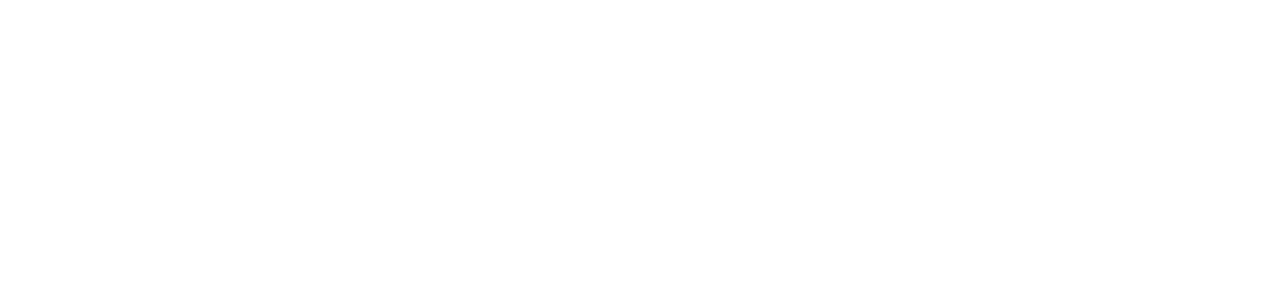
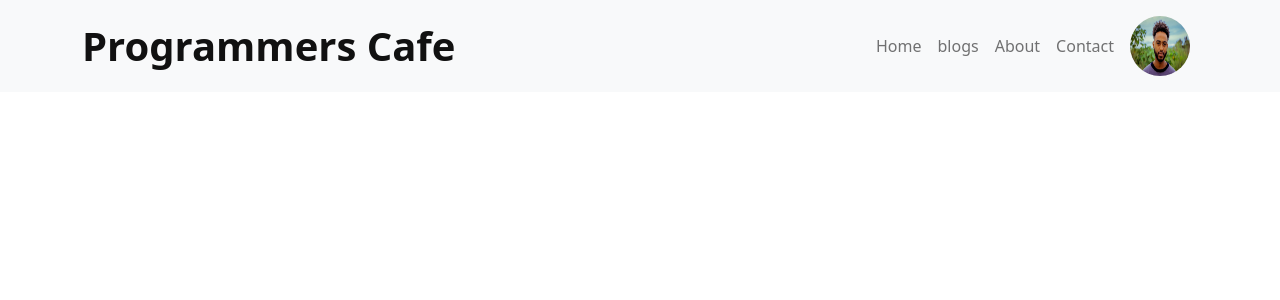
Before and after one commit to Washim-Akram/programmers-cafe, a React (Vite) app: page / in a window 1280 px wide. Shown: the top 300 px of the page. Built offline with nearby package versions, Linux system fonts and the light colour scheme.

Commit message:
Added Header component and Navigation Bar

```diff
--- a/src/App.jsx
+++ b/src/App.jsx
@@ -1,11 +1,11 @@
 import 'bootstrap/dist/css/bootstrap.min.css';
 import './App.css';
+import Header from './components/Header/Header';
 
 function App() {
-
   return (
     <div className="App">
-
+      <Header></Header>
     </div>
   )
 }
--- /dev/null
+++ b/src/components/Header/Header.css
@@ -0,0 +1,12 @@
+.navbar-brand {
+  color: #111111;
+  font-size: 40px;
+  font-weight: 700;
+  line-height: 160%;
+}
+
+.profile-photo {
+  width: 60px;
+  height: 60px;
+  border-radius: 50%;
+}
--- /dev/null
+++ b/src/components/Header/Header.jsx
@@ -0,0 +1,33 @@
+import React from 'react';
+import Container from 'react-bootstrap/Container';
+import Nav from 'react-bootstrap/Nav';
+import Navbar from 'react-bootstrap/Navbar';
+import profilePhoto from '../../assets/gift-habeshaw-KBv5dEN3QtY-unsplash.jpg';
+import './Header.css';
+
+const Header = () => {
+    return (
+            <Navbar collapseOnSelect expand="lg" bg="light" variant="light">
+              <Container>
+                <Navbar.Brand className='navbar-brand' href="#home">Programmers Cafe</Navbar.Brand>
+                <Navbar.Toggle aria-controls="responsive-navbar-nav" />
+                <Navbar.Collapse id="responsive-navbar-nav">
+                  <Nav className="ms-auto">
+                    <Nav.Link href="#home">Home</Nav.Link>
+                    <Nav.Link href="#blogs">blogs</Nav.Link>
+                    <Nav.Link href="#about">About</Nav.Link>
+                    <Nav.Link href="#contact">Contact</Nav.Link>
+                  </Nav>
+                  <Nav>
+                    <Nav.Link href="#profile">
+                        <img className='profile-photo' src={profilePhoto} alt="Profile Photo" />
+                    </Nav.Link>
+                  </Nav>
+                </Navbar.Collapse>
+              </Container>
+            </Navbar>
+
+    );
+};
+
+export default Header;
```
Also changed, not shown: src/assets/gift-habeshaw-KBv5dEN3QtY-unsplash.jpg (added).
